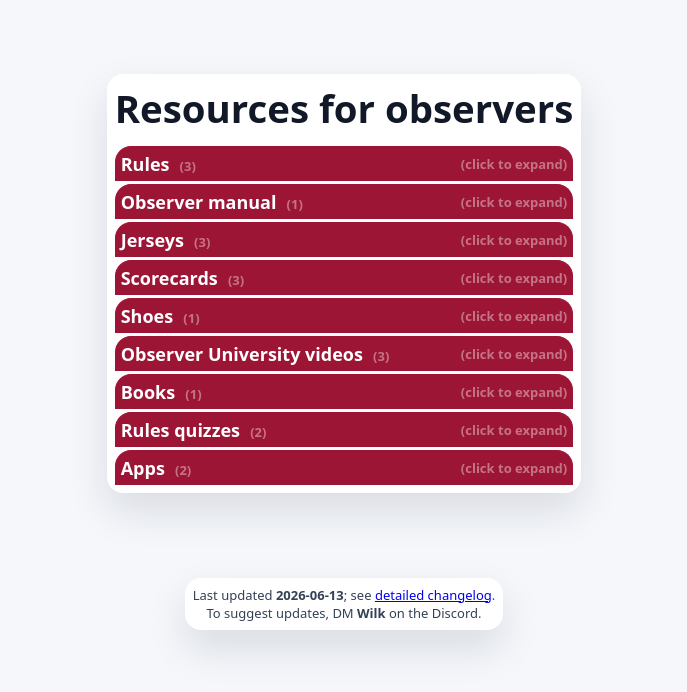
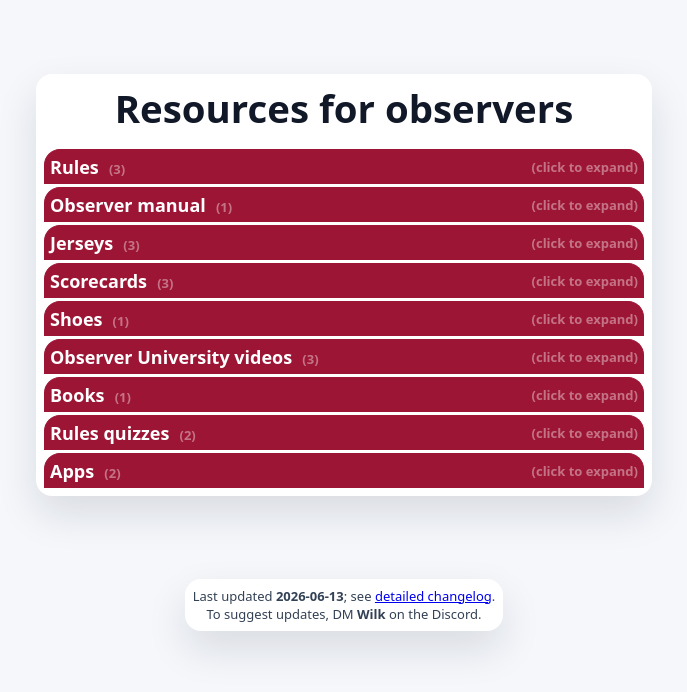
Before and after one commit to jdwilkinson/ObserverResources, a React (Vite) app: page / in a window 1280 px wide. Shown: the top 692 px of the page, without its empty margins (296-983 px from the left). Built offline with nearby package versions, Linux system fonts and the light colour scheme.

Commit message:
Add animations (open/close, color) to the CollapsibleSection.  Minor CSS cleanup.

```diff
--- a/src/CollapsibleSection.tsx
+++ b/src/CollapsibleSection.tsx
@@ -31,19 +31,22 @@ const CollapsibleSection = (props: { sectionTitle: string; children: React.React
 
     return (
         <>
-            <div className="section-header" onClick={onClick}>
+            <div className="collapsiblesection-container"> {/* Outer wrapper */}
+                <div className={`collapsiblesection-always-visible-header ${!collapsed ? 'is-open' : ''}`} onClick={onClick}> {/* Section header, always visible */}
                     <span>
                         <span>{props.sectionTitle}</span>
                         {getHeaderCountString()}
                     </span>
                     <span className="click-to-collapse">({getToggleVerb()} to {collapsed ? "expand" : "collapse"})</span>
                 </div>
-            {collapsed ?
-                <></> :
-                <div className="section-content">
+                <div className={`collapsiblesection-contents-outer-wrapper ${!collapsed ? 'is-open' : ''}`}> {/* Inner wrapper, can disappear */}
+                    <div className="collapsiblesection-contents-inner-wrapper"> {/* Another inner wrapper, can also disappear */}
+                        <div className={`collapsiblesection-content ${!collapsed ? 'is-open' : ''}`}> {/* Actual inner content */}
                             {props.children}
                         </div>
-            }
+                    </div>
+                </div>
+            </div>
         </>
     );
 };
--- a/src/index.css
+++ b/src/index.css
@@ -1,3 +1,9 @@
+:root {
+  --color-usau-maroon: #9d1535;
+  --color-usau-blue: #002344;
+  --animation-transition: 0.4s ease-out;
+}
+
 html,
 body,
 #root {
@@ -38,13 +44,6 @@ p {
   color: #334155;
 }
 
-.emoji-button {
-  background-color: transparent;
-  border: none;
-  padding: 0;
-  cursor: pointer;
-}
-
 .click-to-collapse {
   filter: grayscale(1) opacity(0.4);
   color: white;
@@ -55,43 +54,6 @@ p {
   filter: grayscale(1) opacity(0.4);
   color: white;
   font-size: small;
-}
-
-
-.section-header {
-  /* USAU-logo maroon */
-  background-color: #9d1535;
-
-  color: white;
-  font-size: large;
-  font-weight: bold;
-  min-width: 400px;
-  min-height: 20px;
-  padding: 5px;
-  margin-top: 3px;
-  vertical-align: center;
-  border-left: 1px solid #9d1535;
-  border-right: 1px solid #9d1535;
-  border-top: 1px solid #9d1535;
-  border-radius: 1rem 1rem 0 0;
-
-  /* To align header and expand/collapse to the sides */
-  display: flex;
-  justify-content: space-between;
-  align-items: center;
-}
-
-.section-content {
-  background-color: white;
-  color: black;
-  font-size: medium;
-  min-width: 400px;
-  padding: 5px;
-  margin-bottom: 3px;
-  border-left: 1px solid #9d1535;
-  border-right: 1px solid #9d1535;
-  border-bottom: 1px solid #9d1535;
-  border-radius: 0 0 1rem 1rem;
 }
 
 .resource-card {
@@ -111,3 +73,101 @@ p {
 .topmost-header {
   text-align: center;
 }
+
+/* Outermost CollapsibleSection wrapper;
+   contains both header and content;
+   determines width but has no visible chrome */
+.collapsiblesection-container {
+  overflow: hidden;
+  min-width: 400px;
+  max-width: 600px;
+}
+
+/* Contains the header of the CollapsibleSection;
+   always visible;
+   contains visible chrome (background color, borders) */
+.collapsiblesection-always-visible-header {
+  background-color: var(--color-usau-maroon);
+  border-left: 1px solid var(--color-usau-maroon);
+  border-right: 1px solid var(--color-usau-maroon);
+  border-top: 1px solid var(--color-usau-maroon);
+  border-radius: 1rem 1rem 0 0;
+
+  color: white;
+  font-size: large;
+  font-weight: bold;
+  min-width: 400px;
+  min-height: 20px;
+  padding: 5px;
+  margin-top: 3px;
+  vertical-align: center;
+
+  /* To align header and expand/collapse to the sides */
+  display: flex;
+  justify-content: space-between;
+  align-items: center;
+
+  /* Transition colors when opened */
+  transition: background-color var(--animation-transition), border-left var(--animation-transition), border-right var(--animation-transition), border-top var(--animation-transition);
+}
+
+/* Changes to be blue, when open */
+.collapsiblesection-always-visible-header.is-open {
+  background-color: var(--color-usau-blue);
+  border-left: 1px solid var(--color-usau-blue);
+  border-right: 1px solid var(--color-usau-blue);
+  border-top: 1px solid var(--color-usau-blue);
+}
+
+
+/* Wraps the content (not the header!) of the CollapsibleSection;
+  determines whether content is visible;
+  has no visible chrome */
+.collapsiblesection-contents-outer-wrapper {
+  display: grid;
+
+  /* Starts collapsed */
+  grid-template-rows: 0fr;
+
+  /* Animates the open/close of the CollapsibleSection */
+  transition: grid-template-rows 0.4s ease-out;
+}
+
+/* Expands to fit content, when open */
+.collapsiblesection-contents-outer-wrapper.is-open {
+  grid-template-rows: 1fr;
+}
+
+/* Another inner wrapper for the CollapsibleSection;
+   also determines whether content is visible;
+   also has no visible chrome */
+.collapsiblesection-contents-inner-wrapper {
+  min-height: 0;
+}
+
+/* Contains the actual content of the CollapsibleSection;
+   dictates styles of its content;
+   contains visible chrome (borders) */
+.collapsiblesection-content {
+  border-left: 1px solid var(--color-usau-maroon);
+  border-right: 1px solid var(--color-usau-maroon);
+  border-bottom: 1px solid var(--color-usau-maroon);
+  border-radius: 0 0 1rem 1rem;
+
+  background-color: white;
+  color: black;
+  font-size: medium;
+  min-width: 400px;
+  padding: 5px;
+  margin-bottom: 3px;
+
+  /* Transition colors when opened */
+  transition: border-left var(--animation-transition), border-right var(--animation-transition), border-bottom var(--animation-transition);
+}
+
+/* Changes to be blue, when open */
+.collapsiblesection-content.is-open {
+  border-left: 1px solid var(--color-usau-blue);
+  border-right: 1px solid var(--color-usau-blue);
+  border-bottom: 1px solid var(--color-usau-blue);
+}
```
Lines whose indentation alone changed are shown as unchanged.
